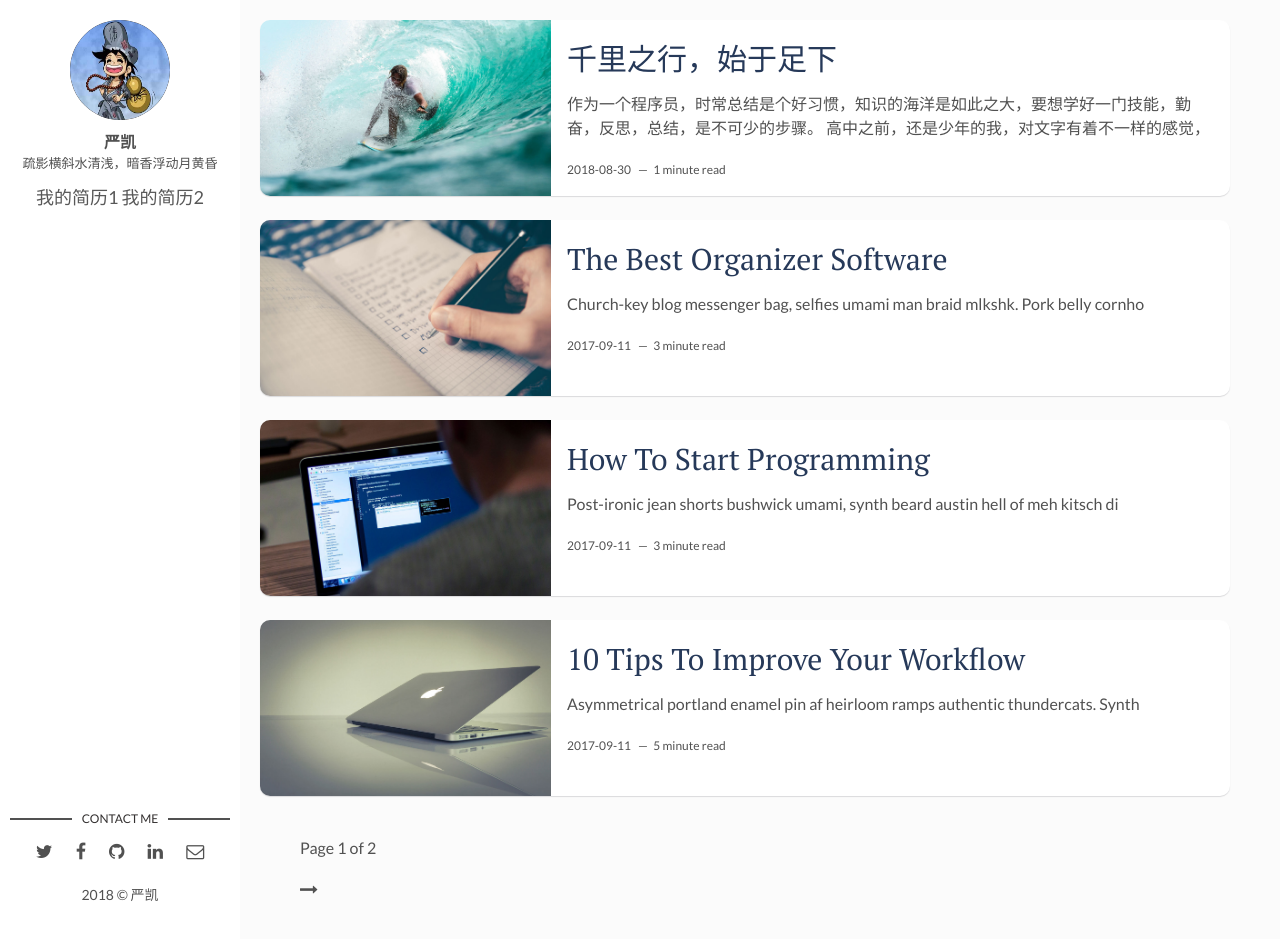
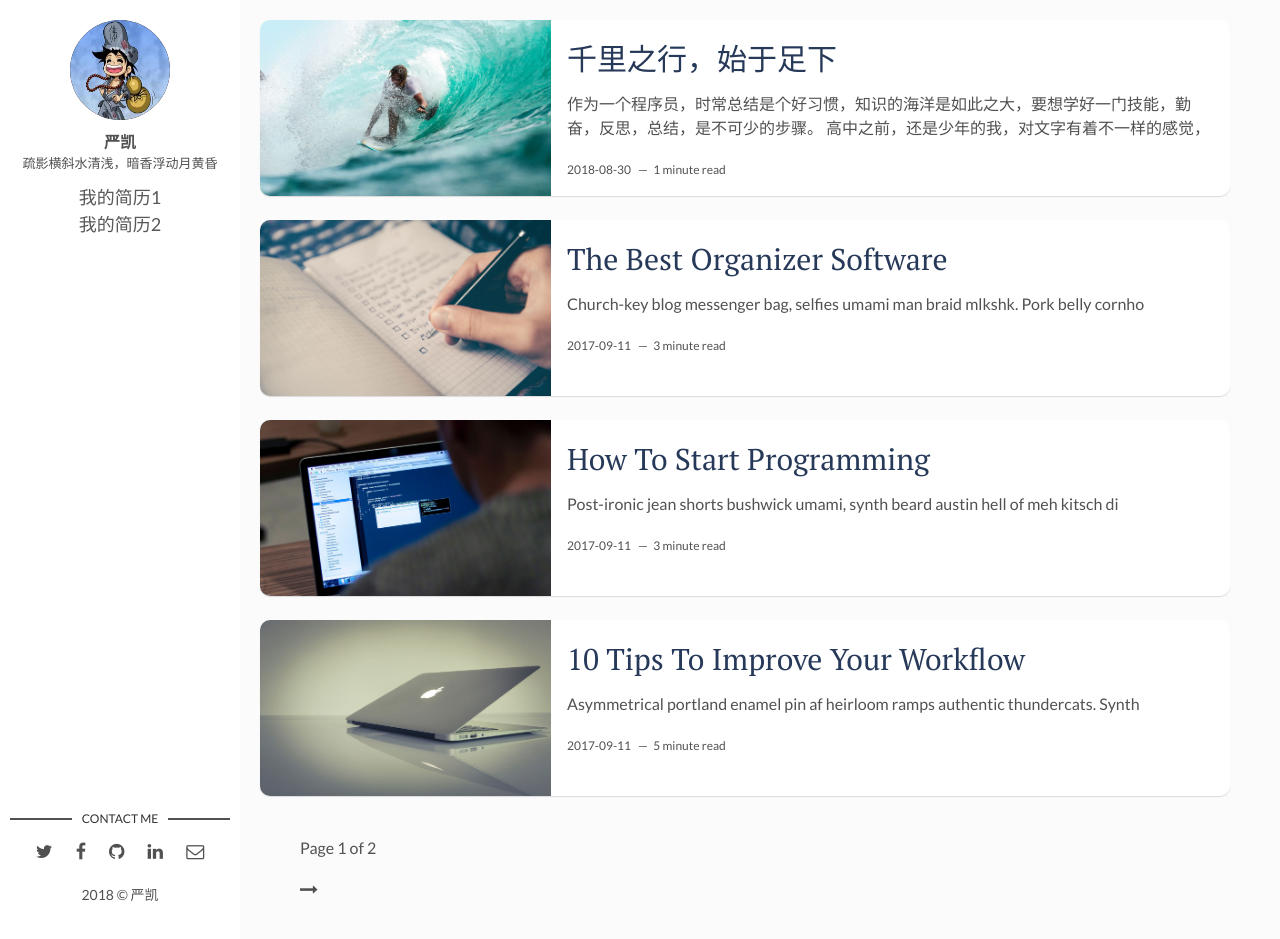
Before and after one commit to yklkp/yklkp.github.io, a Jekyll site: the page built from index.html, in a window 1280 px wide and 939 px high. Built offline with Jekyll 4.4.1, drawn with Linux system fonts in a browser that asks for light colours; the list of posts is cut into pages by our own code.

Commit message:
增加简历2

```diff
--- a/_layouts/main.html
+++ b/_layouts/main.html
@@ -11,7 +11,7 @@
       <b>{{site.author}}</b>
       <p style="font-size: 13px;">疏影横斜水清浅，暗香浮动月黄昏</p>
       <a href="resume.html" style="text-decoration:none;font-size:18px;color:#585858;">我的简历1</a>
-      <a href="job/index.php" style="text-decoration:none;font-size:18px;color:#585858;">我的简历2</a>
+      <p><a href="job/resume.html" style="text-decoration:none;font-size:18px;color:#585858;">我的简历2</a></p>
     </div>
   </header> <!-- End Header -->
   <footer>
```
